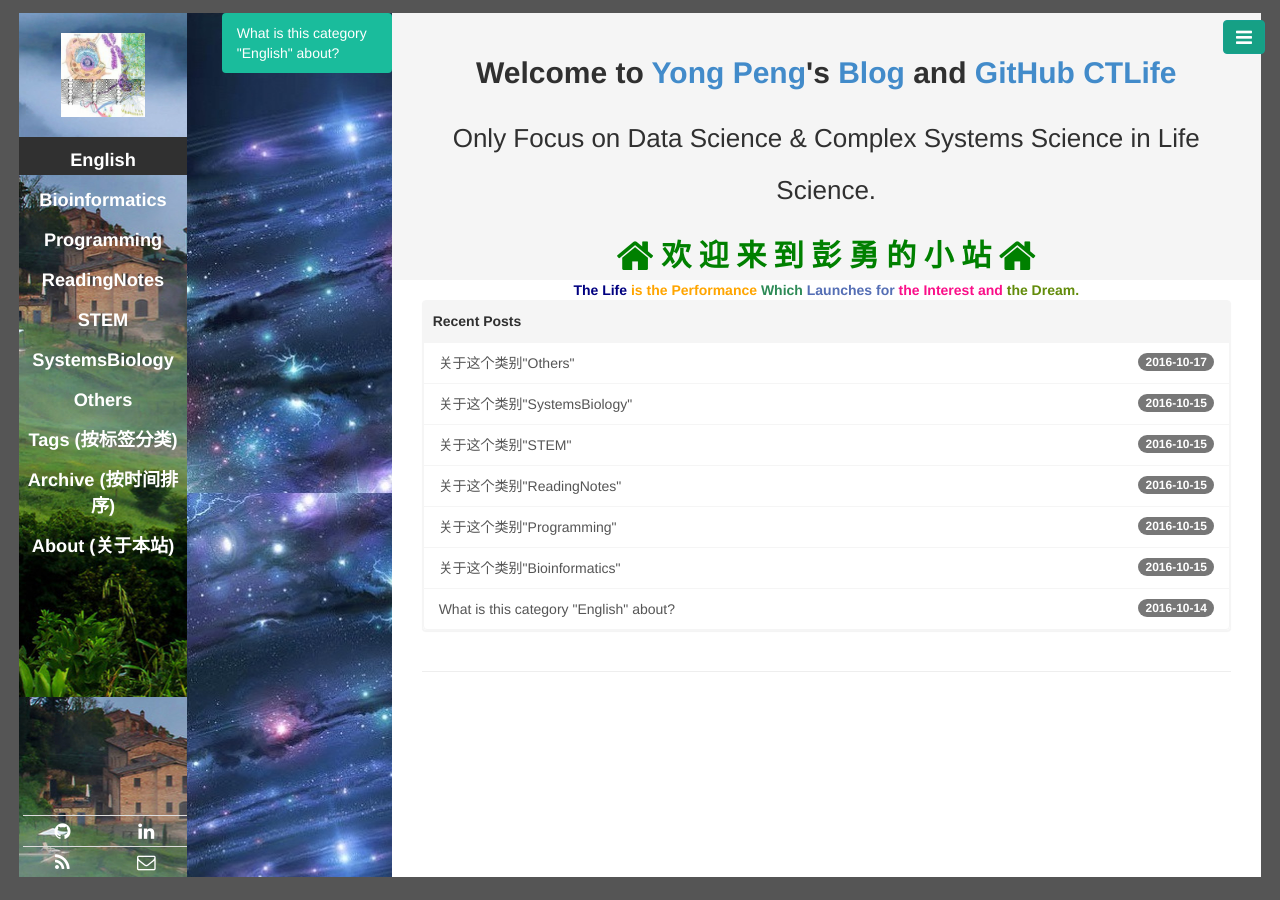
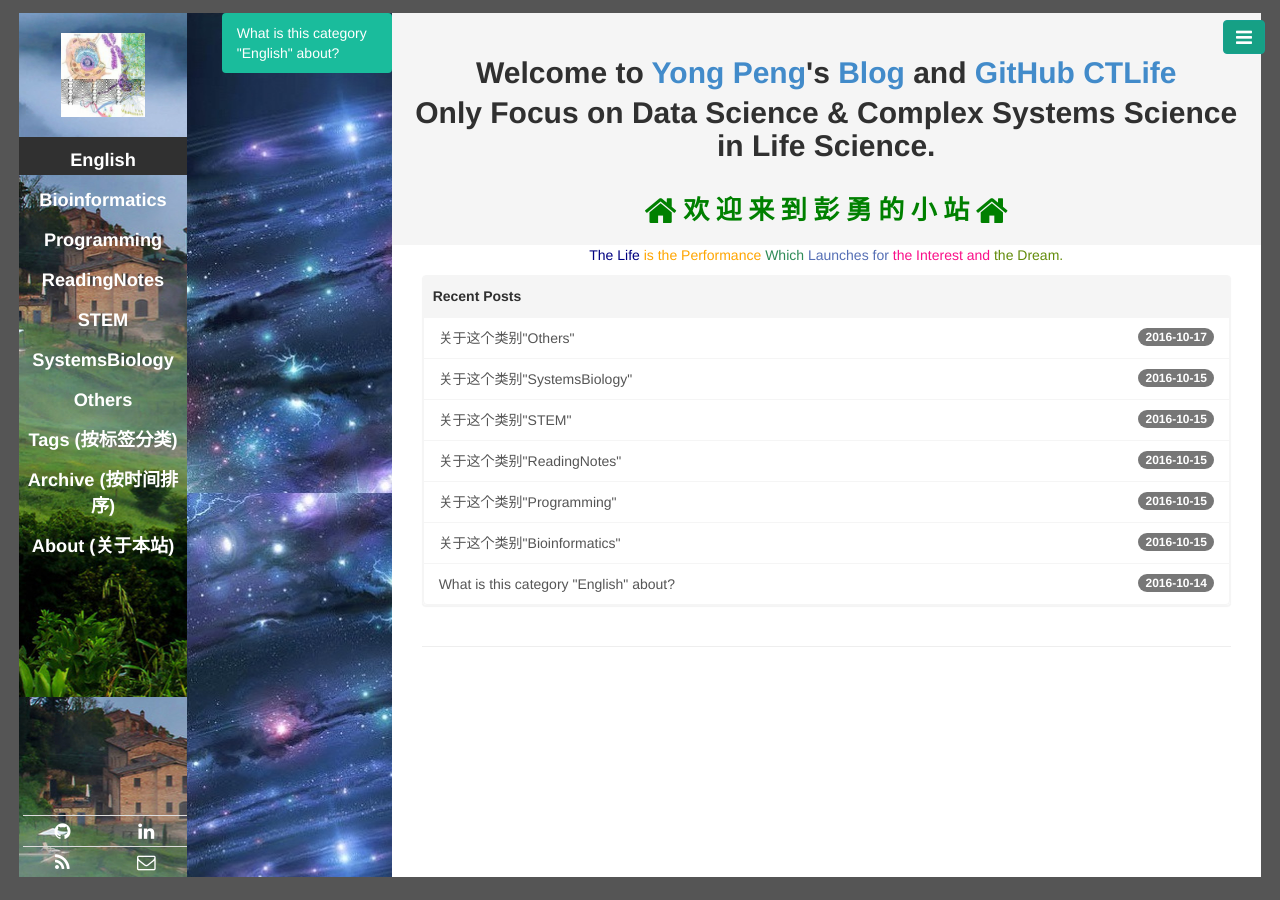
Before and after one commit to CTLife/CTLife.github.io, a Jekyll site: the page built from index.html, in a window 1280 px wide. Built offline with Jekyll 4.4.1, drawn with Linux system fonts in a browser that asks for light colours; Markdown is read by kramdown in place of the engine named in the settings; the list of posts is cut into pages by our own code.

Commit message:
Update index.html

```diff
--- a/index.html
+++ b/index.html
@@ -2,17 +2,17 @@
 layout: page_title
 title:  <center>
         <h2><b> Welcome to <a href="https://ctlife.github.io/yongpeng.html"> Yong Peng</a>'s <a href="https://CTLife.github.io"> Blog </a> and <a href="https://github.com/CTLife"> GitHub CTLife</a> </b> </h2>
-        <h3> Only Focus on Data Science & Complex Systems Science in Life Science. </h3>
-        <h2 style = "font-family:KaiTi; color:green"><b><i class="fa fa-home fa-lg"><br></i>  欢 迎 来 到 彭 勇 的 小 站  <i class="fa fa-home fa-lg"><br></i></b></h2>
+        <b> Only Focus on Data Science & Complex Systems Science in Life Science. </b>
+        <h3 style = "font-family:KaiTi; color:green"><b><i class="fa fa-home fa-lg"><br></i>  欢 迎 来 到 彭 勇 的 小 站  <i class="fa fa-home fa-lg"><br></i></b></h3>
         </center>
 titlename: Yong Peng
 ---
 
 
 <center>
-        <b><font color="#000080"> The Life </font><font color="#FFA500"> is the Performance </font><font color="#2E8B57"> Which </font><font
+        <p><font color="#000080"> The Life </font><font color="#FFA500"> is the Performance </font><font color="#2E8B57"> Which </font><font
         color="#601986"> </font><font color="#556fb5"> Launches for </font><font color="#fa1089"> the Interest and </font><font
-        color="#638c0b">the Dream.<br> </font></b>
+        color="#638c0b">the Dream.<br> </font></p>
 </center>
 
 <div class="row">
```
